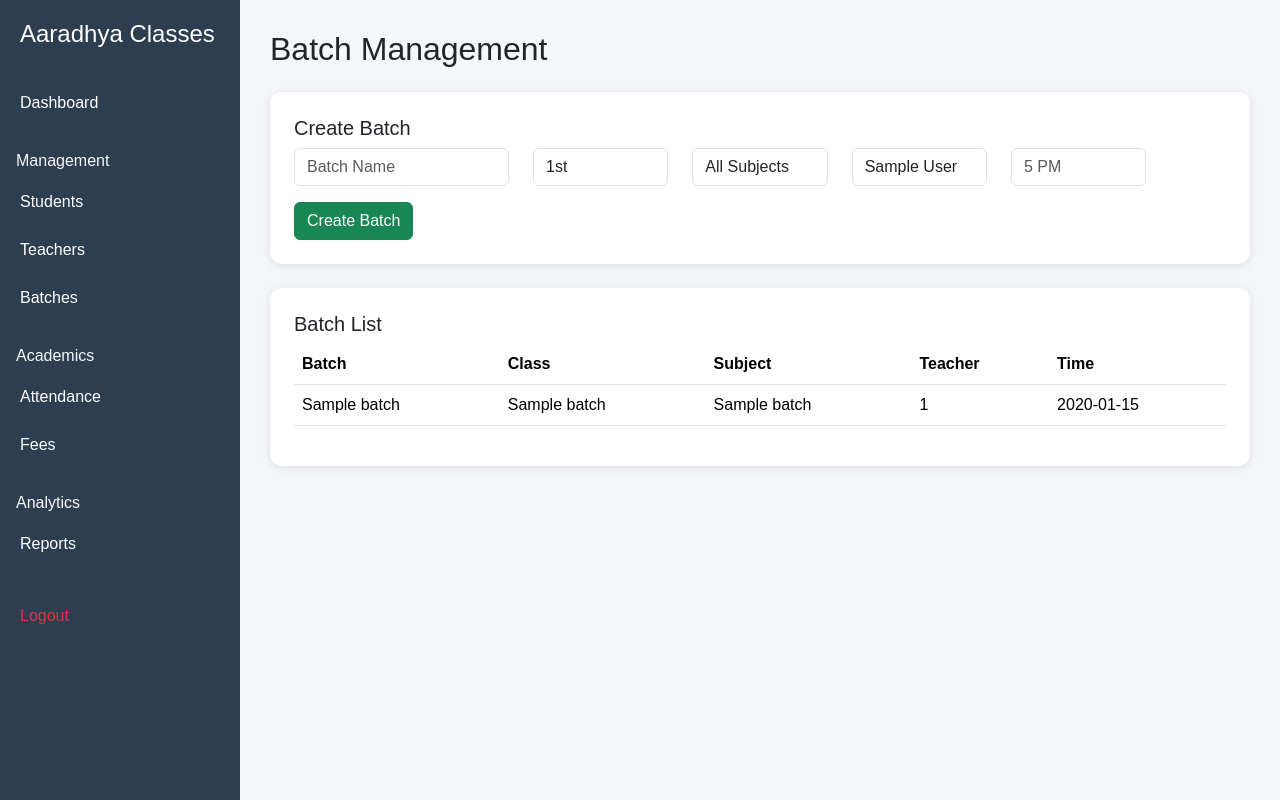
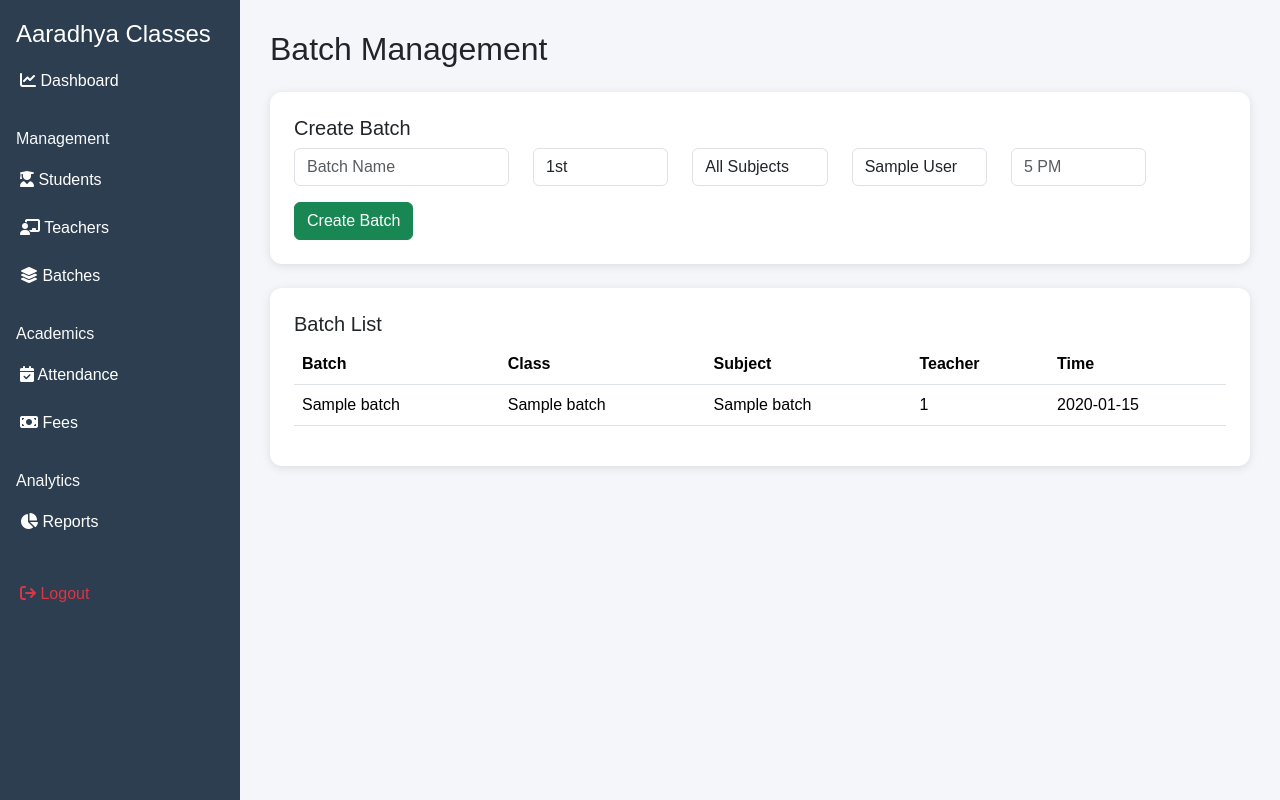
Before and after one commit to cuk6912/aaradhya-classes, a Flask app: page /batches in a window 1280 px wide. Run offline with Flask 3, Linux system fonts and the light colour scheme; tables that the repository leaves empty hold one stand-in row (values such as "Sample post").

Commit message:
Update layout.html

```diff
--- a/templates/layout.html
+++ b/templates/layout.html
@@ -9,11 +9,20 @@
 
 <link href="https://cdn.jsdelivr.net/npm/bootstrap@5.3.2/dist/css/bootstrap.min.css" rel="stylesheet">
 
+<link rel="stylesheet"
+href="https://cdnjs.cloudflare.com/ajax/libs/font-awesome/6.5.0/css/all.min.css">
+
 <style>
 
 body{
 background:#f4f6f9;
 font-family:Arial;
+transition:0.3s;
+}
+
+.dark-mode{
+background:#121212;
+color:white;
 }
 
 .sidebar{
@@ -23,11 +32,7 @@ position:fixed;
 background:#2c3e50;
 color:white;
 padding-top:20px;
-}
-
-.sidebar h4{
-padding-left:20px;
-margin-bottom:30px;
+transition:0.3s;
 }
 
 .sidebar a{
@@ -49,7 +54,32 @@ padding:30px;
 .card{
 border:none;
 border-radius:12px;
-box-shadow:0 2px 8px rgba(0,0,0,0.1);
+box-shadow:0 2px 10px rgba(0,0,0,0.1);
+}
+
+.mobile-menu{
+display:none;
+}
+
+@media(max-width:768px){
+
+.sidebar{
+left:-240px;
+}
+
+.sidebar.active{
+left:0;
+}
+
+.main{
+margin-left:0;
+}
+
+.mobile-menu{
+display:block;
+margin-bottom:20px;
+}
+
 }
 
 </style>
@@ -58,32 +88,51 @@ box-shadow:0 2px 8px rgba(0,0,0,0.1);
 
 <body>
 
-<div class="sidebar">
+<div class="sidebar" id="sidebar">
 
-<h4>Aaradhya Classes</h4>
+<h4 class="ps-3">Aaradhya Classes</h4>
 
-<a href="/">Dashboard</a>
+<a href="/"><i class="fa fa-chart-line"></i> Dashboard</a>
 
 <h6 class="mt-4 ps-3 text-light">Management</h6>
 
-<a href="/students">Students</a>
-<a href="/teachers">Teachers</a>
-<a href="/batches">Batches</a>
+<a href="/students"><i class="fa fa-user-graduate"></i> Students</a>
+
+<a href="/teachers"><i class="fa fa-chalkboard-teacher"></i> Teachers</a>
+
+<a href="/batches"><i class="fa fa-layer-group"></i> Batches</a>
 
 <h6 class="mt-4 ps-3 text-light">Academics</h6>
 
-<a href="/attendance">Attendance</a>
-<a href="/fees">Fees</a>
+<a href="/attendance"><i class="fa fa-calendar-check"></i> Attendance</a>
+
+<a href="/fees"><i class="fa fa-money-bill"></i> Fees</a>
 
 <h6 class="mt-4 ps-3 text-light">Analytics</h6>
 
-<a href="/reports">Reports</a>
+<a href="/reports"><i class="fa fa-chart-pie"></i> Reports</a>
 
-<a href="/logout" class="mt-4 text-danger">Logout</a>
+<a href="/logout" class="text-danger mt-4"><i class="fa fa-sign-out"></i> Logout</a>
 
 </div>
 
 <div class="main">
+
+<div class="mobile-menu">
+
+<button class="btn btn-dark" onclick="toggleMenu()">
+
+<i class="fa fa-bars"></i>
+
+</button>
+
+<button class="btn btn-secondary float-end" onclick="toggleDark()">
+
+<i class="fa fa-moon"></i>
+
+</button>
+
+</div>
 
 {% block content %}
 
@@ -91,6 +140,22 @@ box-shadow:0 2px 8px rgba(0,0,0,0.1);
 
 </div>
 
+<script>
+
+function toggleMenu(){
+
+document.getElementById("sidebar").classList.toggle("active")
+
+}
+
+function toggleDark(){
+
+document.body.classList.toggle("dark-mode")
+
+}
+
+</script>
+
 </body>
 
 </html>
```
